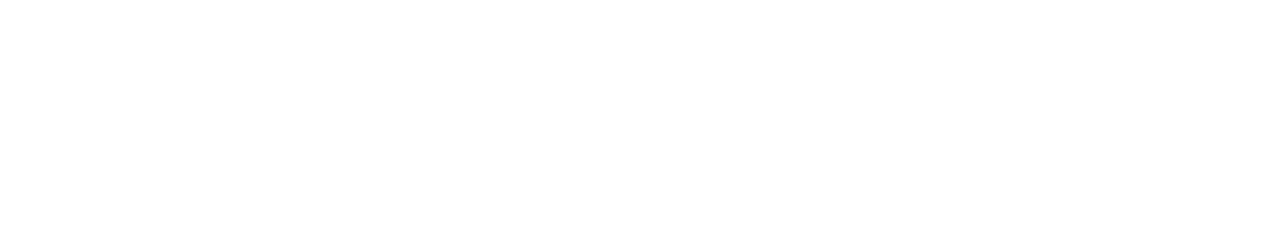
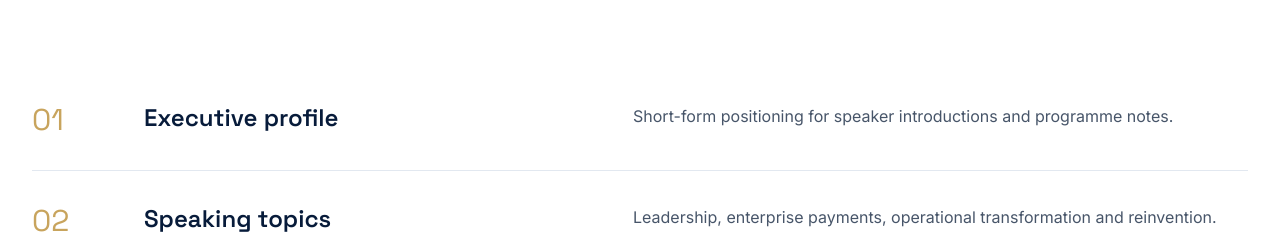
Before and after one commit to TaiKay/david-taiwo-executive-platform, a Next.js app: page /media-kit in a window 1280 px wide. Before the commit this address had no page. Shown: the part 559-800 px from the top of the page. Built offline with nearby package versions, Linux system fonts and the light colour scheme.

Commit message:
Sprint 4 - Global Executive Presence

```diff
--- /dev/null
+++ b/src/app/media-kit/page.tsx
@@ -0,0 +1,3 @@
+import { PageHero } from '@/components/page-hero';
+const assets = [['Executive profile', 'Short-form positioning for speaker introductions and programme notes.'], ['Speaking topics', 'Leadership, enterprise payments, operational transformation and reinvention.'], ['Brand essentials', 'David Taiwo Executive Legacy Platform™ naming and visual direction.']];
+export default function MediaKit() { return <><PageHero label="Executive media kit" title="A clear brief for a considered introduction." text="Essential positioning, platform themes and brand context for hosts, editors and partners."/><section className="section"><div className="divide-y divide-slate-200">{assets.map(([title, detail], i) => <article className="grid gap-4 py-8 md:grid-cols-[96px_1fr_1.3fr]" key={title}><span className="font-display text-3xl text-gold">0{i + 1}</span><h2 className="font-display text-2xl font-semibold text-navy">{title}</h2><p className="leading-7 text-slate-600">{detail}</p></article>)}</div></section></>; }
```
